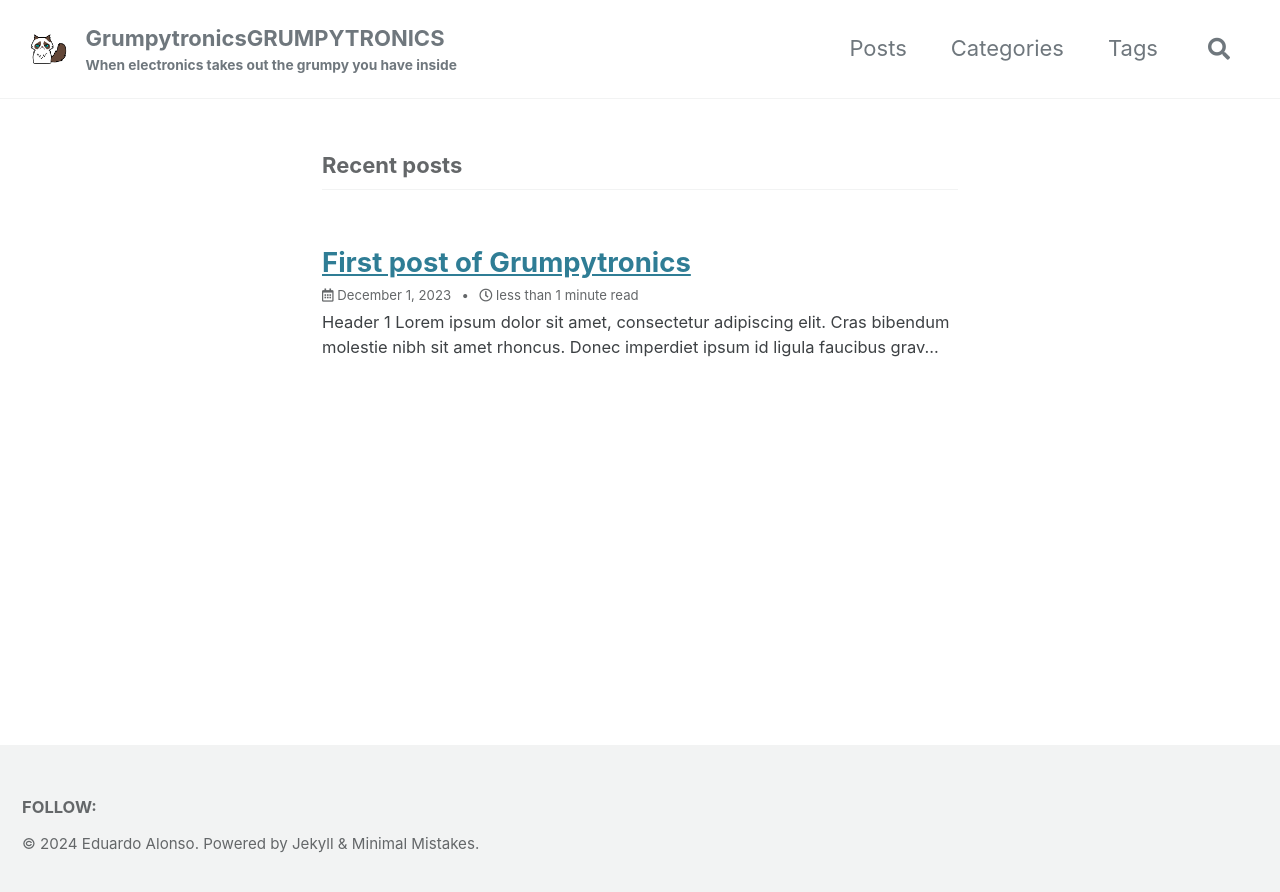
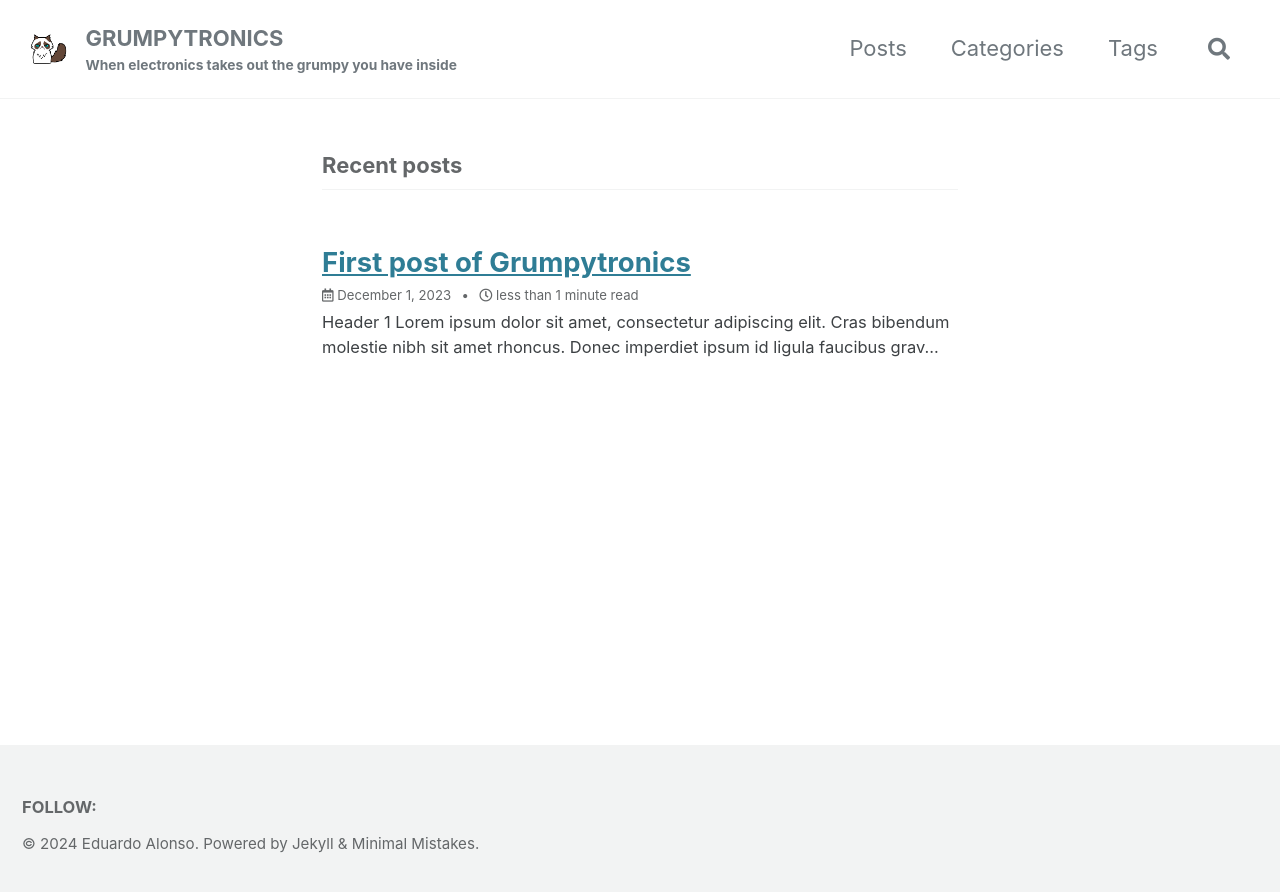
Before and after one commit to edalsan/website, a Jekyll site: the page built from index.html, in a window 1280 px wide. Shown: the top 892 px of the page. Built offline with Jekyll 4.4.1, drawn with Linux system fonts in a browser that asks for light colours; cached includes are drawn as plain includes; the list of posts is cut into pages by our own code.

Commit message:
Update _config.yml

```diff
--- a/_config.yml
+++ b/_config.yml
@@ -16,7 +16,7 @@ minimal_mistakes_skin    : default # "air", "aqua", "contrast", "dark", "dirt",
 
 # Site Settings
 locale                   : "en-US"
-title                    : "GrumpytronicsGRUMPYTRONICS"
+title                    : "GRUMPYTRONICS"
 title_separator          : "-"
 subtitle                 : "When electronics takes out the grumpy you have inside" # site tagline that appears below site title in masthead
 name                     : "Eduardo Alonso"
```
